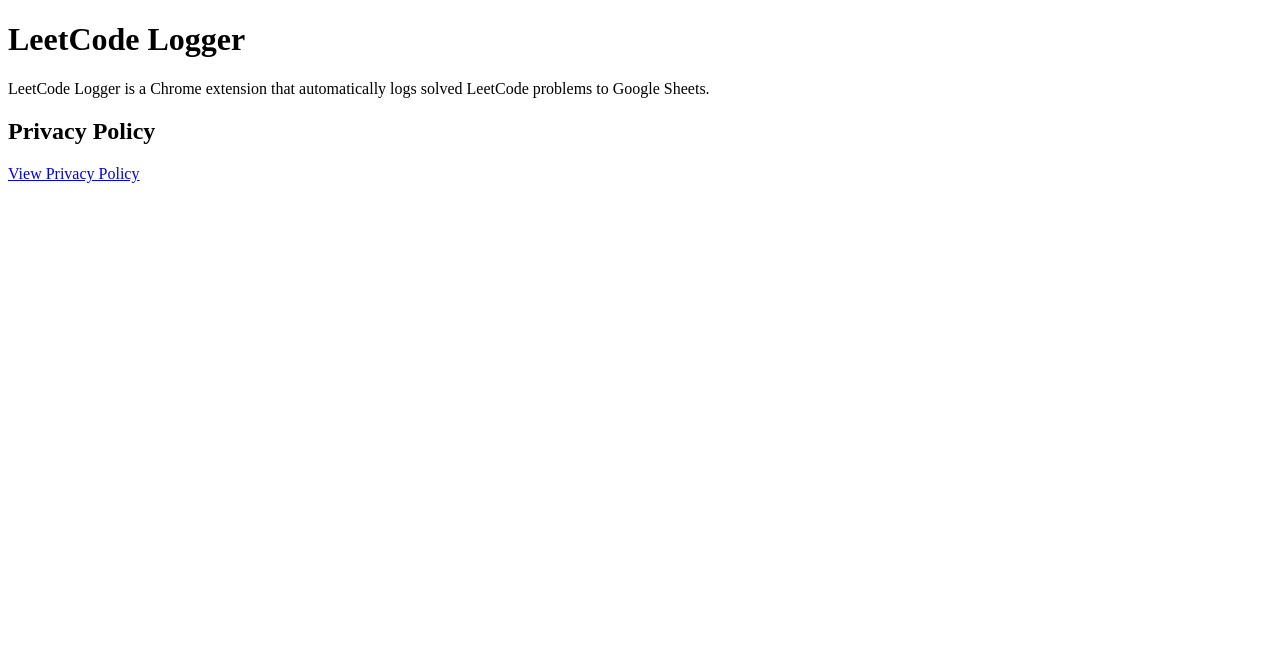
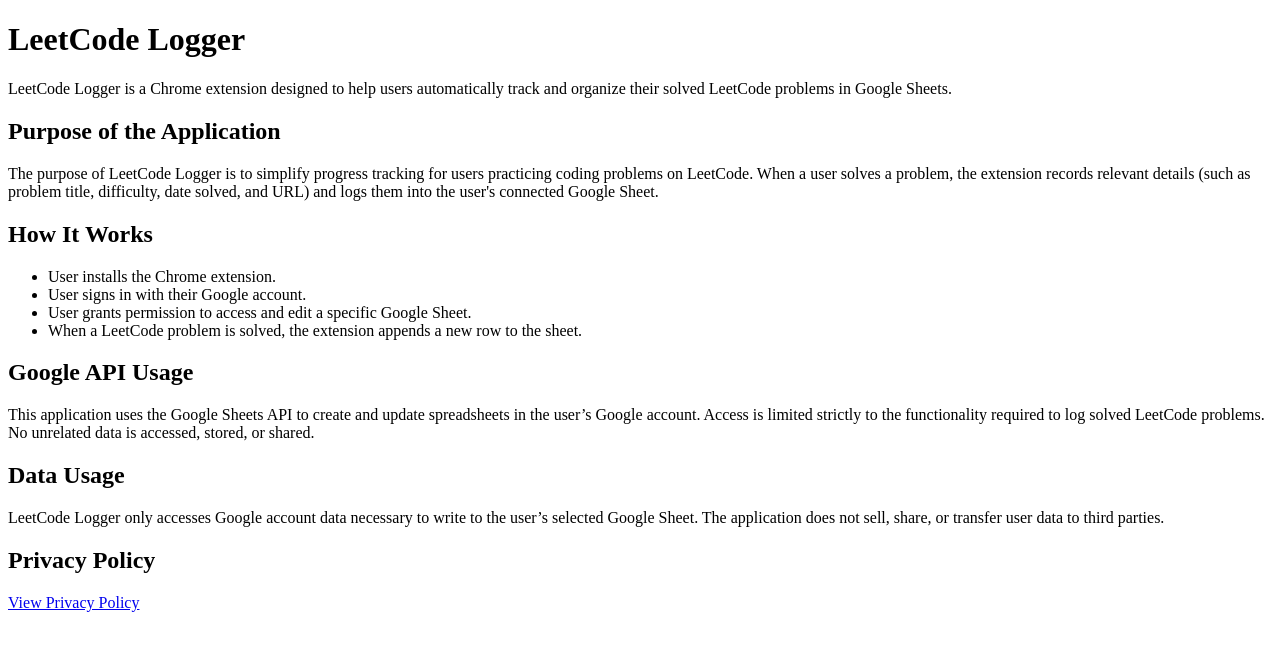
Before and after one commit to aarushjos/LeetCode-Logger, a browser extension: page index.html in a window 1280 px wide. Drawn offline with Linux system fonts and the light colour scheme.

Commit message:
Enhance documentation for LeetCode Logger
Updated the description of LeetCode Logger and added sections detailing its purpose, functionality, Google API usage, and data usage.

```diff
--- a/index.html
+++ b/index.html
@@ -12,8 +12,39 @@
     <h1>LeetCode Logger</h1>
 
     <p>
-      LeetCode Logger is a Chrome extension that automatically logs solved
-      LeetCode problems to Google Sheets.
+      LeetCode Logger is a Chrome extension designed to help users automatically
+      track and organize their solved LeetCode problems in Google Sheets.
+    </p>
+
+    <h2>Purpose of the Application</h2>
+    <p>
+      The purpose of LeetCode Logger is to simplify progress tracking for users
+      practicing coding problems on LeetCode. When a user solves a problem,
+      the extension records relevant details (such as problem title, difficulty,
+      date solved, and URL) and logs them into the user's connected Google Sheet.
+    </p>
+
+    <h2>How It Works</h2>
+    <ul>
+      <li>User installs the Chrome extension.</li>
+      <li>User signs in with their Google account.</li>
+      <li>User grants permission to access and edit a specific Google Sheet.</li>
+      <li>When a LeetCode problem is solved, the extension appends a new row to the sheet.</li>
+    </ul>
+
+    <h2>Google API Usage</h2>
+    <p>
+      This application uses the Google Sheets API to create and update spreadsheets
+      in the user’s Google account. Access is limited strictly to the functionality
+      required to log solved LeetCode problems. No unrelated data is accessed,
+      stored, or shared.
+    </p>
+
+    <h2>Data Usage</h2>
+    <p>
+      LeetCode Logger only accesses Google account data necessary to write to
+      the user’s selected Google Sheet. The application does not sell, share,
+      or transfer user data to third parties.
     </p>
 
     <h2>Privacy Policy</h2>
```
